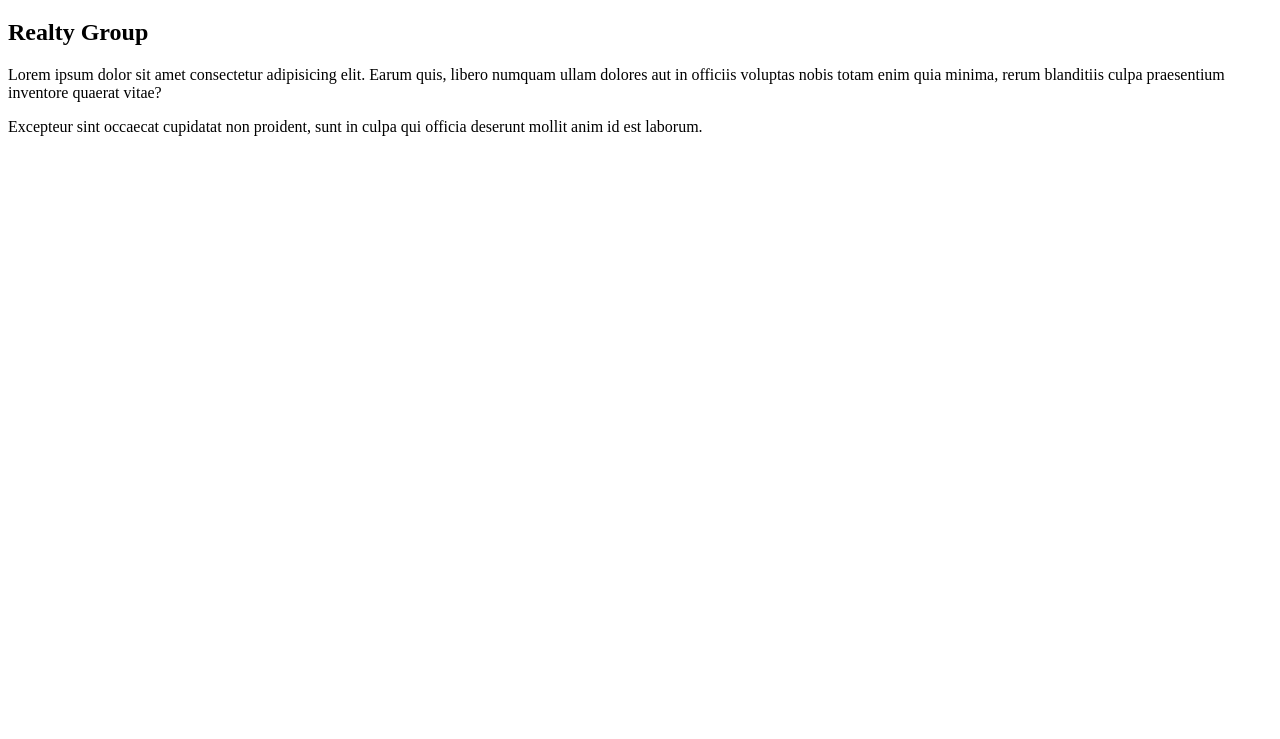
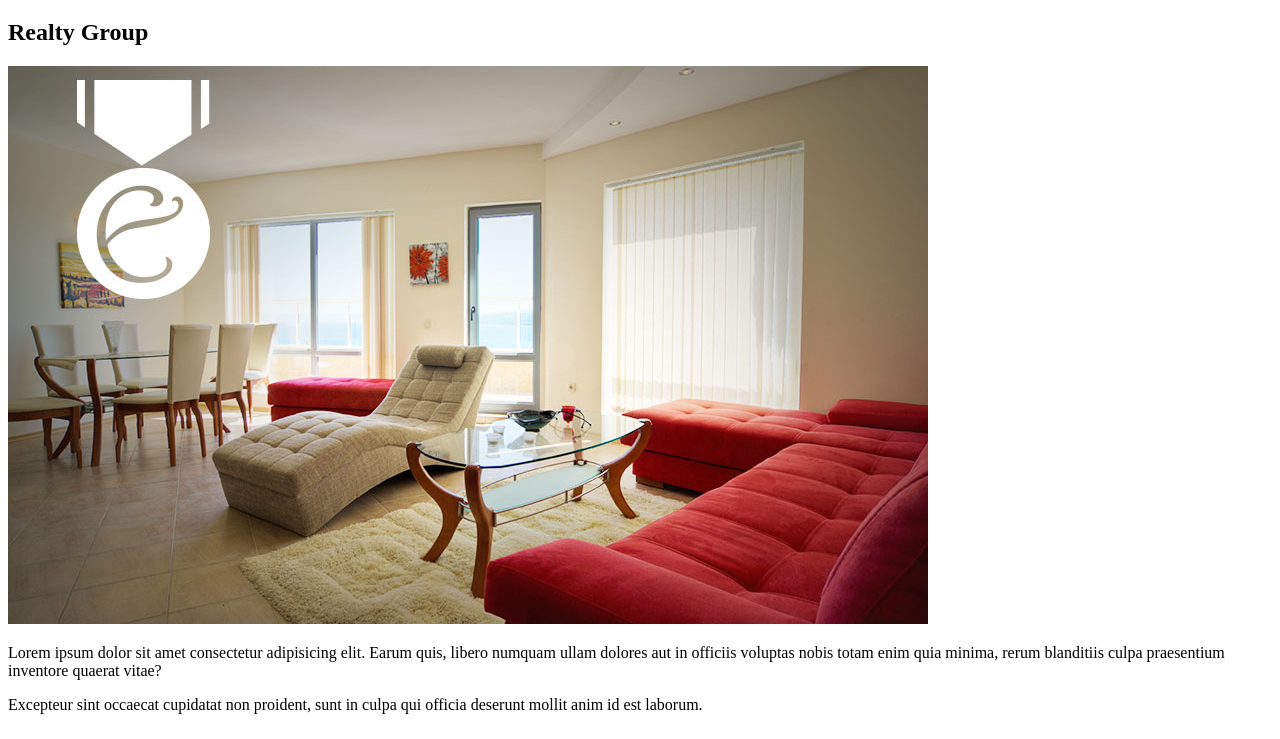
Before and after one commit to vitivey/exceptional-realty, a plain HTML site: page index.html in a window 1280 px wide. Shown: the part 61-800 px from the top of the page. Drawn offline with Linux system fonts and the light colour scheme.

Commit message:
add welcome image to homepage

```diff
--- a/index.html
+++ b/index.html
@@ -23,6 +23,8 @@
         <h1>Exceptional</h1>
         <h2>Realty Group</h2>
 
+        <img src="/images/intro-pic.jpg" alt="A beautiful living room" title = "Welcome to Exceptional Realty">
+
         <p>Lorem ipsum dolor sit amet consectetur adipisicing elit. Earum quis, libero numquam ullam dolores aut in officiis voluptas nobis totam enim quia minima, rerum blanditiis culpa praesentium inventore quaerat vitae?</p>
 
         <p>Excepteur sint occaecat cupidatat non proident, sunt in culpa qui officia deserunt mollit anim id est laborum.</p>
```
